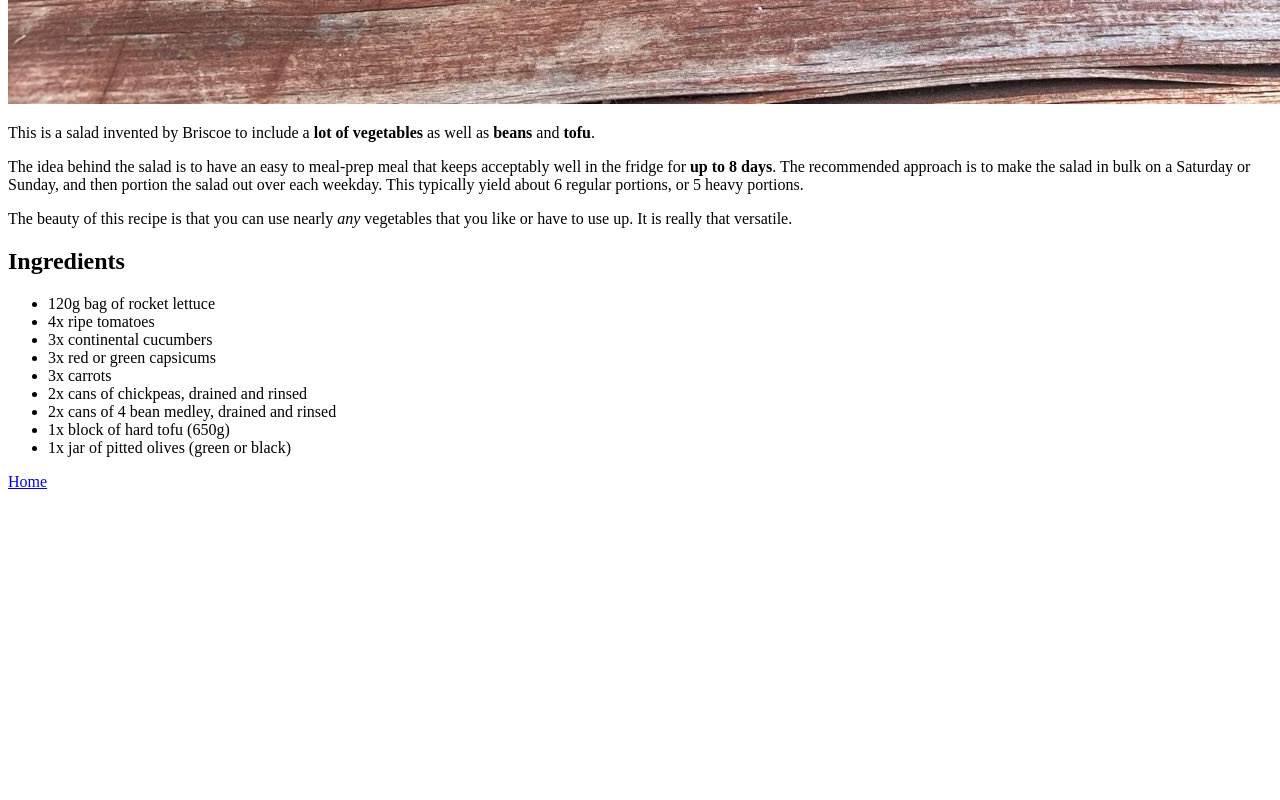
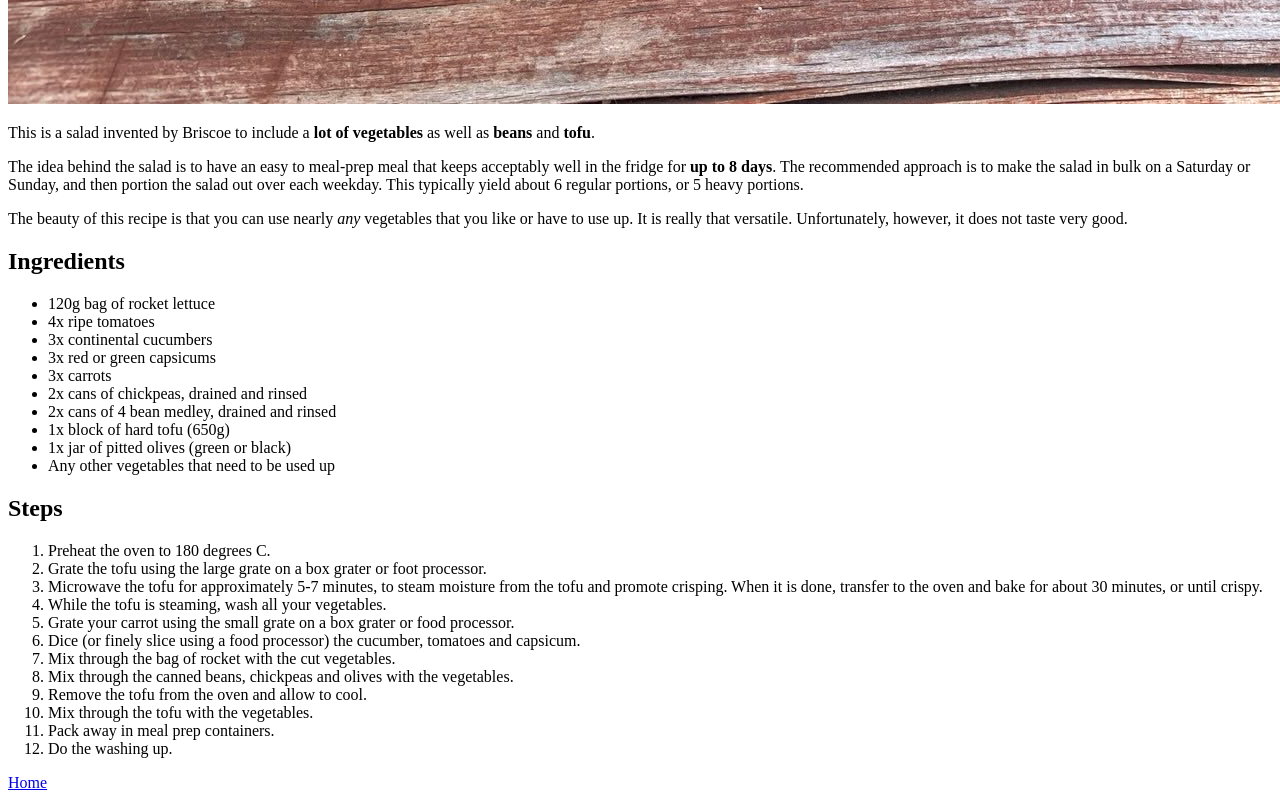
Before and after one commit to bjkerferd/odin-recipes, a plain HTML site: page recipes/salad.html in a window 1280 px wide. Shown: the part 1176-1976 px from the top of the page. Before the commit the page ends 1675 px from the top, so only its background shows below. Drawn offline with Linux system fonts and the light colour scheme.

Commit message:
Populate steps for salad recipe

```diff
--- a/recipes/salad.html
+++ b/recipes/salad.html
@@ -10,7 +10,7 @@
     <img src="../assets/salad.jpeg" alt="Briscoe's Bucket of Vegetables Salad on a picnic table" width="1600" height="1200">
     <p>This is a salad invented by Briscoe to include a <strong>lot of vegetables</strong> as well as <strong>beans</strong> and <strong>tofu</strong>.</p>
     <p>The idea behind the salad is to have an easy to meal-prep meal that keeps acceptably well in the fridge for <b>up to 8 days</b>. The recommended approach is to make the salad in bulk on a Saturday or Sunday, and then portion the salad out over each weekday. This typically yield about 6 regular portions, or 5 heavy portions.</p>
-    <p>The beauty of this recipe is that you can use nearly <em>any</em> vegetables that you like or have to use up. It is really that versatile.</p>
+    <p>The beauty of this recipe is that you can use nearly <em>any</em> vegetables that you like or have to use up. It is really that versatile. Unfortunately, however, it does not taste very good.</p>
     <h2>Ingredients</h2>
     <ul>
         <li>120g bag of rocket lettuce</li>
@@ -22,7 +22,23 @@
         <li>2x cans of 4 bean medley, drained and rinsed</li>
         <li>1x block of hard tofu (650g)</li>
         <li>1x jar of pitted olives (green or black)</li>
+        <li>Any other vegetables that need to be used up</li>
     </ul>
+    <h2>Steps</h2>
+    <ol>
+        <li>Preheat the oven to 180 degrees C.</li>
+        <li>Grate the tofu using the large grate on a box grater or foot processor.</li>
+        <li>Microwave the tofu for approximately 5-7 minutes, to steam moisture from the tofu and promote crisping. When it is done, transfer to the oven and bake for about 30 minutes, or until crispy.</li>
+        <li>While the tofu is steaming, wash all your vegetables.</li>
+        <li>Grate your carrot using the small grate on a box grater or food processor.</li>
+        <li>Dice (or finely slice using a food processor) the cucumber, tomatoes and capsicum.</li>
+        <li>Mix through the bag of rocket with the cut vegetables.</li>
+        <li>Mix through the canned beans, chickpeas and olives with the vegetables.</li>
+        <li>Remove the tofu from the oven and allow to cool.</li>
+        <li>Mix through the tofu with the vegetables.</li>
+        <li>Pack away in meal prep containers.</li>
+        <li>Do the washing up.</li>
+    </ol>
     <a href="../index.html">Home</a>
 </body>
 </html>
```
